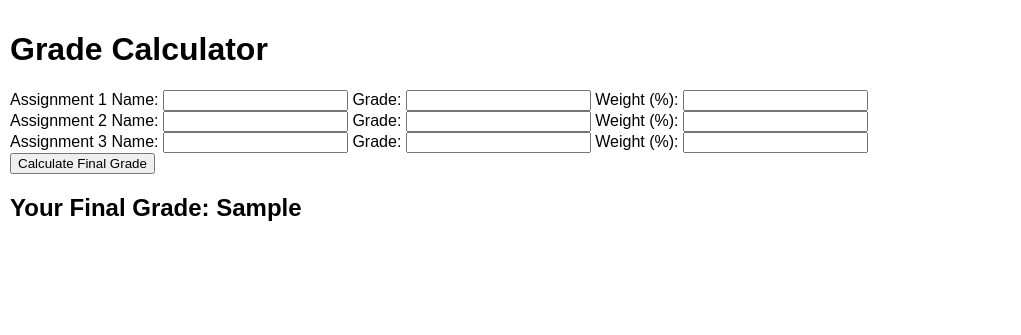
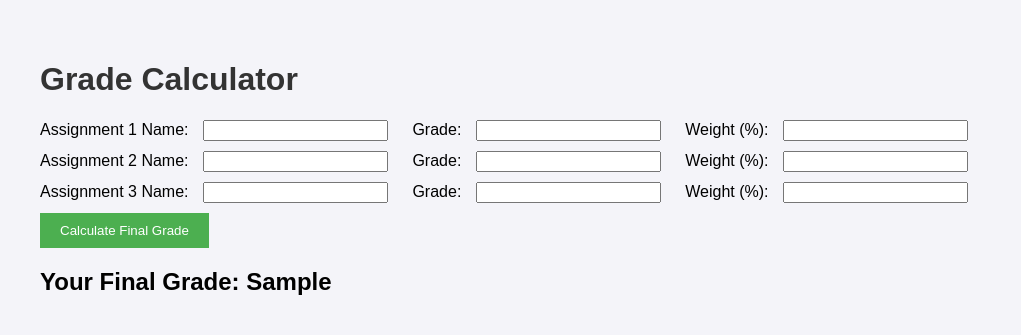
Before and after one commit to Ganga0506/Final_Grade_Calculator, a Flask app: template templates/index.html in a window 1280 px wide. Shown: the top 335 px of the page, without its empty margins (0-1021 px from the left). Run offline with Flask 3, Linux system fonts and the light colour scheme; the template is opened without the code that fills it: most values are stand-ins (such as "Sample title", 1, 10 or a date in 2020).

Commit message:
Improve UI styling and add page title
Enhanced the main CSS with improved layout, and colors styles for a better user experience. Added a title in base.html.

```diff
--- a/static/css/main.css
+++ b/static/css/main.css
@@ -1,5 +1,34 @@
 body {
-    margin: 0;
-    font-family: sans-serif;
-    padding: 10px;
+    font-family: Arial, sans-serif;
+    margin: 20px;
+    padding: 20px;
+    background-color: #f4f4f9;
 }
+
+h1 {
+    color: #333;
+}
+
+form div {
+    margin-bottom: 10px;
+}
+
+label {
+    margin-right: 10px;
+}
+
+input {
+    margin-right: 20px;
+}
+
+button {
+    background-color: #4CAF50;
+    color: white;
+    border: none;
+    padding: 10px 20px;
+    cursor: pointer;
+}
+
+button:hover {
+    background-color: #45a049;
+}
--- a/templates/base.html
+++ b/templates/base.html
@@ -3,6 +3,7 @@
 <head>
     <meta charset="UTF-8">
     <meta name="viewport" content="width=device-width, initial-scale=1.0">
+    <title>Grade Calculator</title>
     <link rel="stylesheet" href="{{ url_for('static', filename='css/main.css') }}">
 </head>
 <body>
```
Also changed, not shown: app.py (line endings or trailing spaces), templates/index.html (line endings or trailing spaces).
